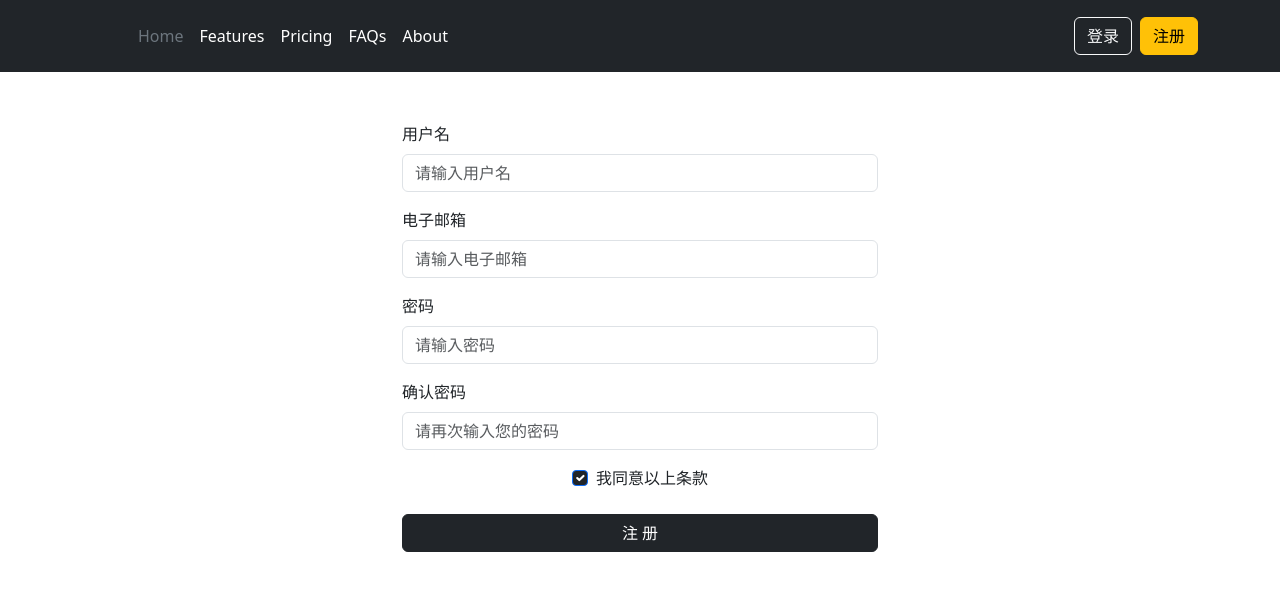
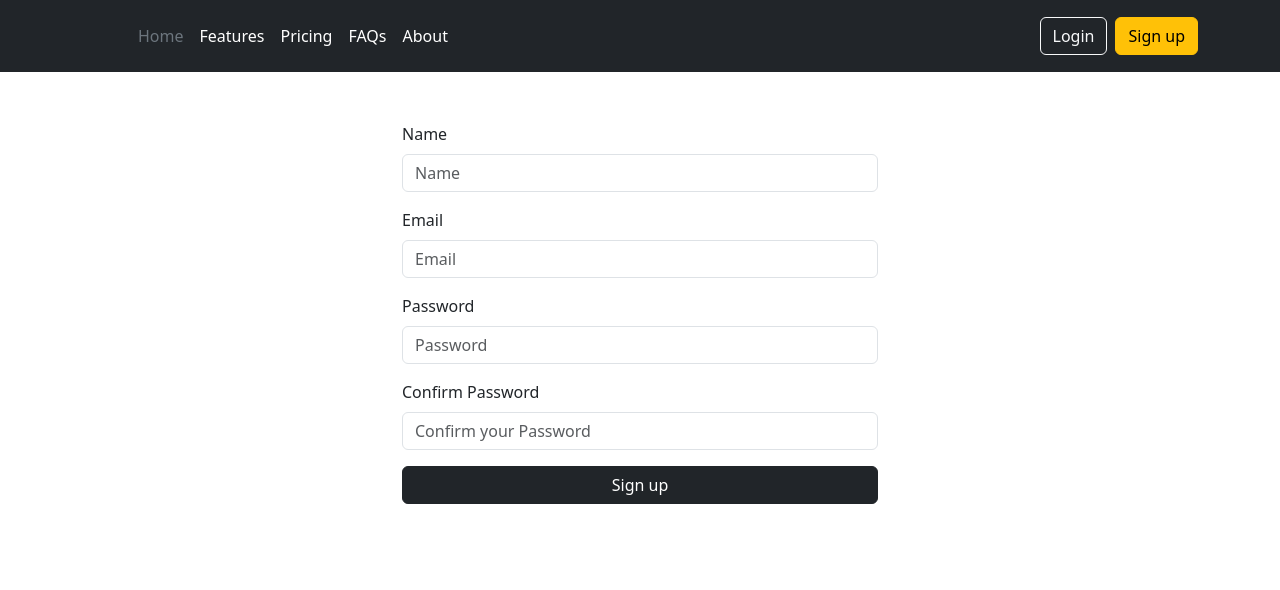
Before and after one commit to Sally510/outfit_recommendation, a React (Create React App) app in the folder frontend/: page /register in a window 1280 px wide. Shown: the top 590 px of the page. Built offline with nearby package versions, Linux system fonts and the light colour scheme.

Commit message:
Translated

```diff
--- a/frontend/src/actions/auth.js
+++ b/frontend/src/actions/auth.js
@@ -128,7 +128,8 @@ export const register = (name, email, password, re_password) => async dispatch =
 
     } catch (err) {
         dispatch({
-            type: SIGNUP_FAIL
+            type: SIGNUP_FAIL,
+            payload: err.response.data
         })
     };
 };
--- a/frontend/src/components/Navbar.js
+++ b/frontend/src/components/Navbar.js
@@ -6,13 +6,13 @@ import { logout } from "../actions/auth";
 const Navbar = ({ logout, isAuthenticated }) => {
   const guestLinks = () => (
     <Fragment>
-      <Link to='/login' role="button" className="btn btn-outline-light me-2">登录</Link>
-      <Link to='/register' role="button" className="btn btn-warning">注册</Link>
+      <Link to='/login' role="button" className="btn btn-outline-light me-2">Login</Link>
+      <Link to='/register' role="button" className="btn btn-warning">Sign up</Link>
     </Fragment>
   );
 
   const authLinks = () => (
-    <a href='#!' onClick={logout} className="btn btn-warning">注销</a>
+    <a href='#!' onClick={logout} className="btn btn-warning">Logout</a>
 
   );
 
--- a/frontend/src/containers/Activate.js
+++ b/frontend/src/containers/Activate.js
@@ -22,9 +22,9 @@ const Activate = ({ verify }) => {
 
     return (
         <div className='container mx-auto' style={{ width: '500px', marginTop: '100px' }}>
-            <h1>认证你的账号:</h1>
+            <h1>Verify Your Account :</h1>
             <div class="d-grid gap-2 my-5">
-                <button onClick={verify_account} type='button' className='btn btn-dark'>认 证</button>
+                <button onClick={verify_account} type='button' className='btn btn-dark'>Verify</button>
             </div>
         </div>
     );
--- a/frontend/src/containers/Home.js
+++ b/frontend/src/containers/Home.js
@@ -3,11 +3,11 @@ import { Link } from "react-router-dom";
 
 const Home = (props) => (
     <div className="px-4 pt-5 my-5 text-center border-bottom">
-    <h1 className="display-4 fw-bold">基于用户图像输入的服装推荐系统</h1>
+    <h1 className="display-4 fw-bold">Outfit Recommendation System</h1>
     <div className="col-lg-6 mx-auto">
-      <p className="lead mb-4">基于用户图像输入的推荐系统是一种新兴的个性化推荐技术，其目的是根据用户上传的图像来推荐适合的商品或服务。该系统利用深度学习算法对用户图像进行分析，从中提取出关键特征，比如颜色、纹理、形状等，然后将这些特征与商品或服务的特征进行匹配，从而推荐符合用户喜好的商品或服务。</p>
+      <p className="lead mb-4"></p>
       <div class="d-grid gap-2 mb-5">
-        <Link to='/login' role="button" className="btn btn-dark">点击登录</Link>
+        <Link to='/login' role="button" className="btn btn-dark">Login</Link>
       </div>
     </div>
   </div>
--- a/frontend/src/containers/Login.js
+++ b/frontend/src/containers/Login.js
@@ -1,23 +1,40 @@
-import React, { useState }  from 'react';
+import React, { useState, useEffect }  from 'react';
 import { Link, Navigate } from 'react-router-dom';
 import { connect } from 'react-redux'
 import { login } from '../actions/auth';
 
 const Login = ({ login, isAuthenticated }) => {
+
     const [formData, setFormData] = useState({
         email: '',
-        password: ''
+        password: '',
+        rememberMe: false
     });
 
-    const { email, password } = formData;
+    const { email, password, rememberMe } = formData;
+
+    useEffect(() => {
+        const storedEmail = localStorage.getItem('email');
+        const storedPassword = localStorage.getItem('password');
+        if (storedEmail && storedPassword) {
+          setFormData({ email: storedEmail, password: storedPassword, rememberMe: true });
+        }
+      }, []);
 
     const onChange = e => setFormData ({...formData, [e.target.name]: e.target.value });
 
     const onSubmit = e => {
         e.preventDefault();
+        if (rememberMe) {
+          localStorage.setItem('email', email);
+          localStorage.setItem('password', password);
+        } else {
+          localStorage.removeItem('email');
+          localStorage.removeItem('password');
+        }
+        login(email, password);
+    };
 
-        login (email, password)
-    };
 
     if (isAuthenticated) {
         return <Navigate to="/" />
@@ -57,21 +74,21 @@ const Login = ({ login, isAuthenticated }) => {
                 <div class="row mb-4">
                     <div class="col d-flex justify-content-between">
                         <div class="form-check">
-                            <input class="form-check-input bg-dark" type="checkbox" value="" id="form2Example31" checked />
-                            <label class="form-check-label" for="form2Example31"> 记住我 </label>
+                            <input class="form-check-input" type="checkbox" name="rememberMe" onChange={e => onChange(e)} checked={rememberMe} />
+                            <label class="form-check-label" for="rememberMe"> Remember Me </label>
                         </div>
                     </div>
                     <div class="col">
-                        <Link className='link-secondary' to='/reset-password'>忘记密码？</Link>
+                        <Link className='link-secondary' to='/reset-password'>Forgot Password?</Link>
                     </div>
                 </div>
 
                 <div class="d-grid gap-2">
-                <button className='btn btn-dark' type='submit'>登 录</button>
+                <button className='btn btn-dark' type='submit'>Login</button>
                 </div>
 
                 <div class="text-center mt-3">
-                    <p>Don't have an account?    <Link className='link-secondary' to='/register'>注 册</Link></p>
+                    <p>Don't have an account?    <Link className='link-secondary' to='/register'>Register</Link></p>
                 </div>
 
             </form>
--- a/frontend/src/containers/Register.js
+++ b/frontend/src/containers/Register.js
@@ -37,11 +37,11 @@ const Register = ({ register, isAuthenticated }) => {
 
             <form onSubmit={e => onSubmit(e)}>
                 <div class="mb-3">
-                    <label for="name" class="form-label">用户名</label>
+                    <label for="name" class="form-label">Name</label>
                     <input
                         className='form-control'
                         type='text'
-                        placeholder='请输入用户名'
+                        placeholder='Name'
                         name='name'
                         value={name}
                         onChange={e => onChange(e)}
@@ -49,11 +49,11 @@ const Register = ({ register, isAuthenticated }) => {
                     />
                 </div>
                 <div class="mb-3">
-                    <label for="email" class="form-label">电子邮箱</label>
+                    <label for="email" class="form-label">Email</label>
                     <input
                         className='form-control'
                         type='email'
-                        placeholder='请输入电子邮箱'
+                        placeholder='Email'
                         name='email'
                         value={email}
                         onChange={e => onChange(e)}
@@ -62,11 +62,11 @@ const Register = ({ register, isAuthenticated }) => {
                 </div>
 
                 <div class="mb-3">
-                    <label for="password" class="form-label">密码</label>
+                    <label for="password" class="form-label">Password</label>
                     <input
                         className='form-control'
                         type='password'
-                        placeholder='请输入密码'
+                        placeholder='Password'
                         name='password'
                         value={password}
                         onChange={e => onChange(e)}
@@ -75,11 +75,11 @@ const Register = ({ register, isAuthenticated }) => {
                     />
                 </div>
                 <div class="mb-3">
-                    <label for="password" class="form-label">确认密码</label>
+                    <label for="password" class="form-label">Confirm Password</label>
                     <input
                         className='form-control'
                         type='password'
-                        placeholder='请再次输入您的密码'
+                        placeholder='Confirm your Password'
                         name='re_password'
                         value={re_password}
                         onChange={e => onChange(e)}
@@ -88,15 +88,8 @@ const Register = ({ register, isAuthenticated }) => {
                     />
                 </div>
 
-                <div class="form-check d-flex justify-content-center mb-4">
-                    <input class="form-check-input me-2 bg-dark" type="checkbox" value="" id="registerCheck" checked
-                        aria-describedby="registerCheckHelpText" />
-                    <label class="form-check-label" for="registerCheck">
-                        我同意以上条款
-                    </label>
-                </div>
                 <div class="d-grid gap-2">
-                    <button class="btn btn-dark" type="submit">注 册</button>
+                    <button class="btn btn-dark" type="submit">Sign up</button>
                 </div>
 
 
--- a/frontend/src/containers/ResetPassword.js
+++ b/frontend/src/containers/ResetPassword.js
@@ -27,7 +27,7 @@ const ResetPassword = ({ reset_password }) => {
 
     return (
         <div className='container mt-5 container-sm'>
-            <h1>确认修改密码？</h1>
+            <h1>Reset Password？</h1>
             <form onSubmit={e => onSubmit(e)}>
             <div class="my-3">
                     <input
@@ -41,7 +41,7 @@ const ResetPassword = ({ reset_password }) => {
                     />
                 </div>
                 <div class="d-grid gap-2">
-                    <button class="btn btn-dark" type="submit">提 交 申 请</button>
+                    <button class="btn btn-dark" type="submit">Submit</button>
                 </div>
             </form>
 
--- a/frontend/src/containers/ResetPasswordConfirm.js
+++ b/frontend/src/containers/ResetPasswordConfirm.js
@@ -32,11 +32,11 @@ const ResetPasswordConfirm = ({ reset_password_confirm }) => {
         <div className='container mx-auto' style={{ width: '500px', marginTop: '100px' }}>
             <form onSubmit={e => onSubmit(e)}>
                 <div class="mb-3">
-                    <label for="password" class="form-label">新密码</label>
+                    <label for="password" class="form-label">New Password</label>
                     <input
                         className='form-control'
                         type='password'
-                        placeholder='请输入新密码'
+                        placeholder='New Password'
                         name='new_password'
                         value={new_password}
                         onChange={e => onChange(e)}
@@ -45,11 +45,11 @@ const ResetPasswordConfirm = ({ reset_password_confirm }) => {
                     />
                 </div>
                 <div class="mb-3">
-                    <label for="password" class="form-label">确认新密码</label>
+                    <label for="password" class="form-label">Confirm New Password</label>
                     <input
                         className='form-control'
                         type='password'
-                        placeholder='请再次输入您的密码'
+                        placeholder='Confirm New Password'
                         name='re_new_password'
                         value={re_new_password}
                         onChange={e => onChange(e)}
@@ -58,7 +58,7 @@ const ResetPasswordConfirm = ({ reset_password_confirm }) => {
                     />
                 </div>
                 <div class="d-grid gap-2">
-                    <button class="btn btn-dark" type="submit">重 置 密 码</button>
+                    <button class="btn btn-dark" type="submit">Reset Password</button>
                 </div>
              </form>
         </div>
```
Also changed, not shown: 7 other files (tests, documents, lock files or other folders).
